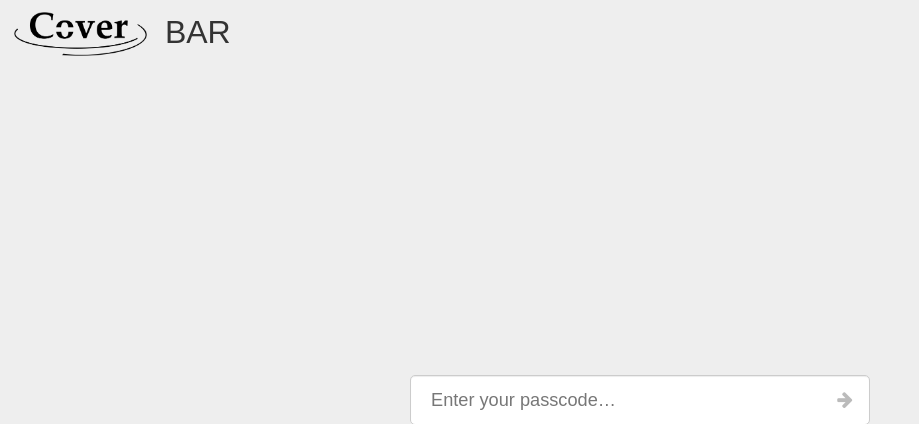
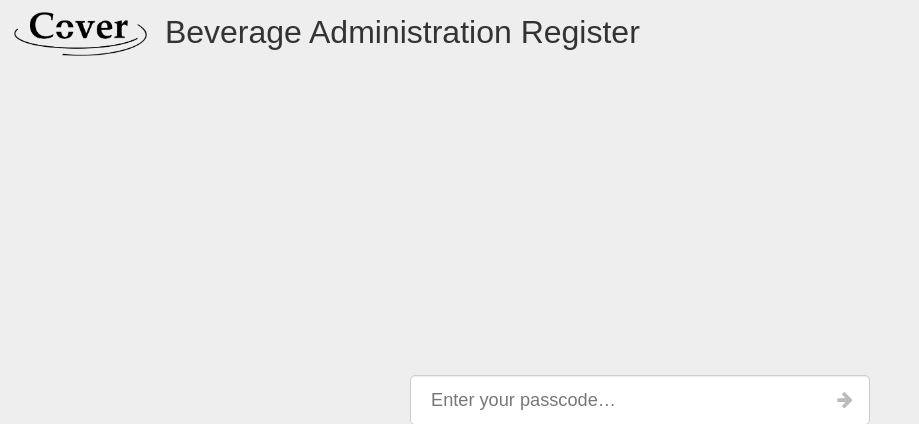
Before and after one commit to martijnluinstra/streep, a Flask app: page /login in a window 1280 px wide. Shown: the top 424 px of the page, without its empty margins (0-919 px from the left). Run offline with Flask 2, Linux system fonts and the light colour scheme; parts of the project's set-up code (start-up, migrations or seed data) failed here and were passed over; some libraries are stand-ins or nearby versions.

```diff
--- a/bar/templates/login.html
+++ b/bar/templates/login.html
@@ -82,7 +82,7 @@
 <body id="login-page">
 	<div class="header">
 		<img src="{{ url_for('static', filename='img/cover_black.png') }}">
-		<h1>BAR</h1>
+		<h1>Beverage Administration Register</h1>
 	</div>
 	<form method="post" id="login-form" {% if error %}class="error"{% endif %}>
 		<div class="form-group">
--- a/bar/views.py
+++ b/bar/views.py
@@ -1,6 +1,6 @@
 from __future__ import division
 
-from flask import request, render_template, redirect, url_for, abort, make_response, flash, Response
+from flask import request, render_template, redirect, url_for, abort, make_response, flash, Response, get_flashed_messages
 from flask.ext.login import login_user, logout_user, login_required, current_user
 from urlparse import urlparse, urljoin
 
@@ -67,7 +67,7 @@ def login():
             if not is_safe_url(next):
                 return abort(400)
             return redirect(next or url_for('view_home'))
-
+    flashes = get_flashed_messages()
     return render_template('login.html', error=error)
 
 
```
